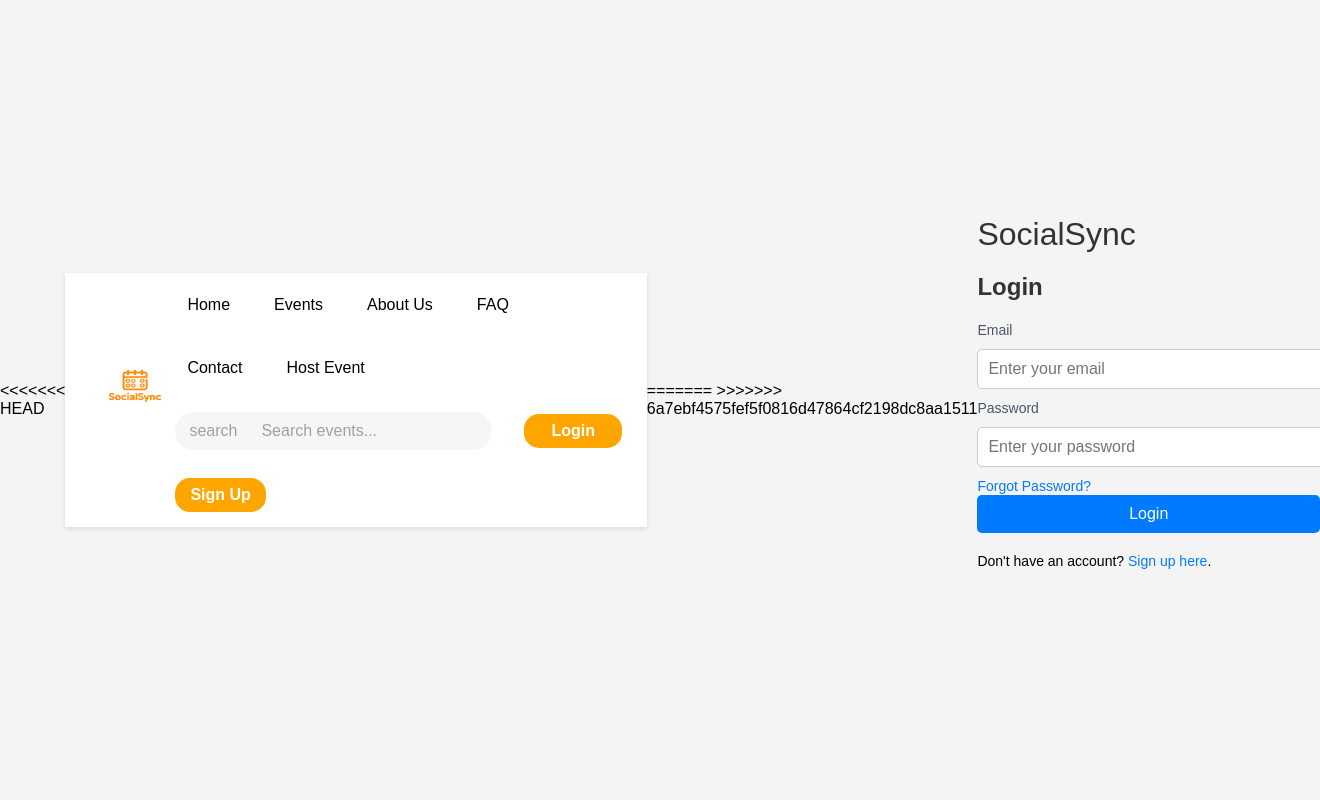
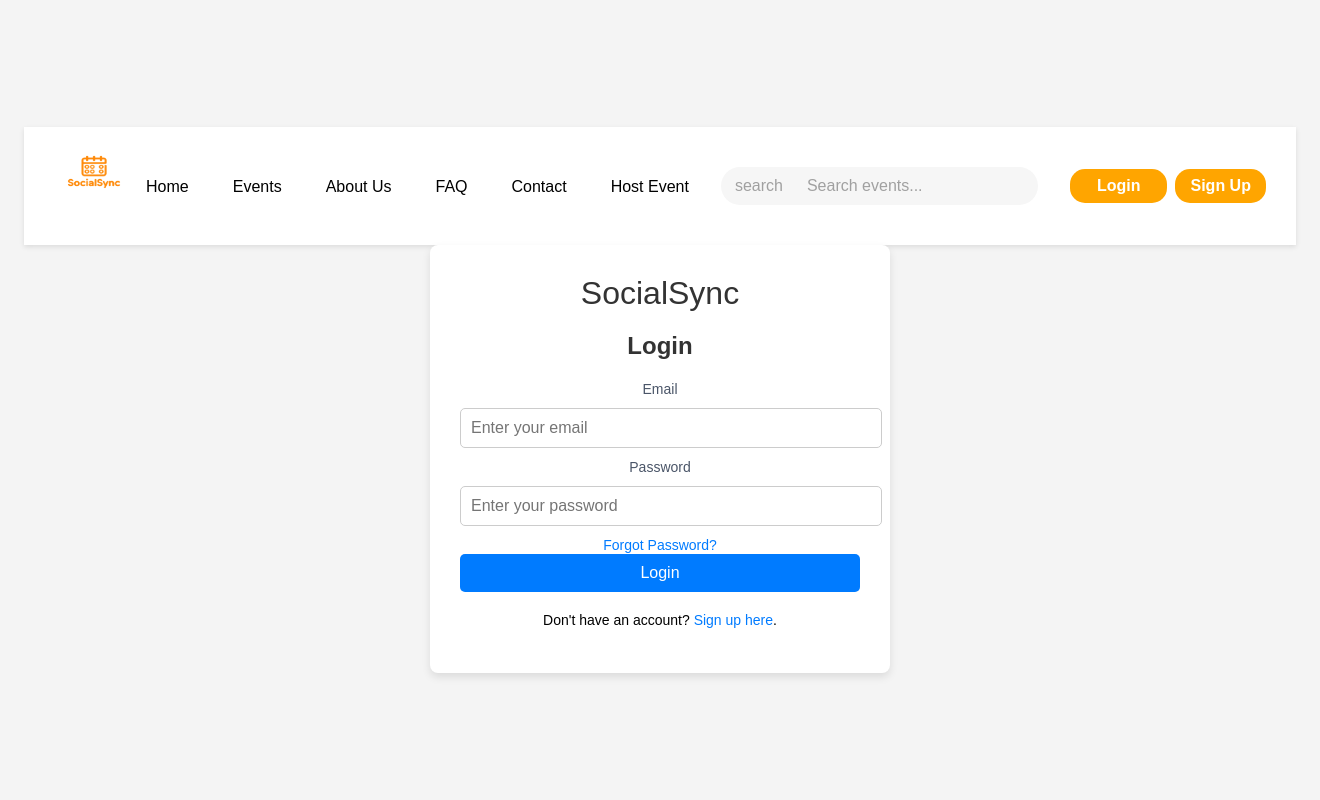
Before and after one commit to Lofiea/socialsync-event-management, a Python web app: template templates/login.html in a window 1320 px wide; the page is wider, and only the part inside the window is pictured. Run offline with Jinja, Linux system fonts and the light colour scheme; the template is opened without the code that fills it, so the values that code supplies are empty.

Commit message:
somethin

```diff
--- a/templates/login.html
+++ b/templates/login.html
@@ -17,15 +17,10 @@
             justify-content: center;
             align-items: center;
             height: 100vh;
-<<<<<<< HEAD
             flex-direction: column;
         }
 
 
-=======
-        }
-
->>>>>>> 6a7ebf4575fef5f0816d47864cf2198dc8aa1511
         /* Container for the login form */
         .login-container {
             background-color: #fff;
@@ -133,7 +128,7 @@
     </style>
 </head>
 <body>
-<<<<<<< HEAD
+
     <!-- Navigation Bar -->
     <header>
         <nav class="navbar">
@@ -167,8 +162,8 @@
     </header>
 
     <!-- Login Form -->
-=======
->>>>>>> 6a7ebf4575fef5f0816d47864cf2198dc8aa1511
+
+
     <div class="login-container">
         <!-- Login Form -->
         <form class="login-form">
```
